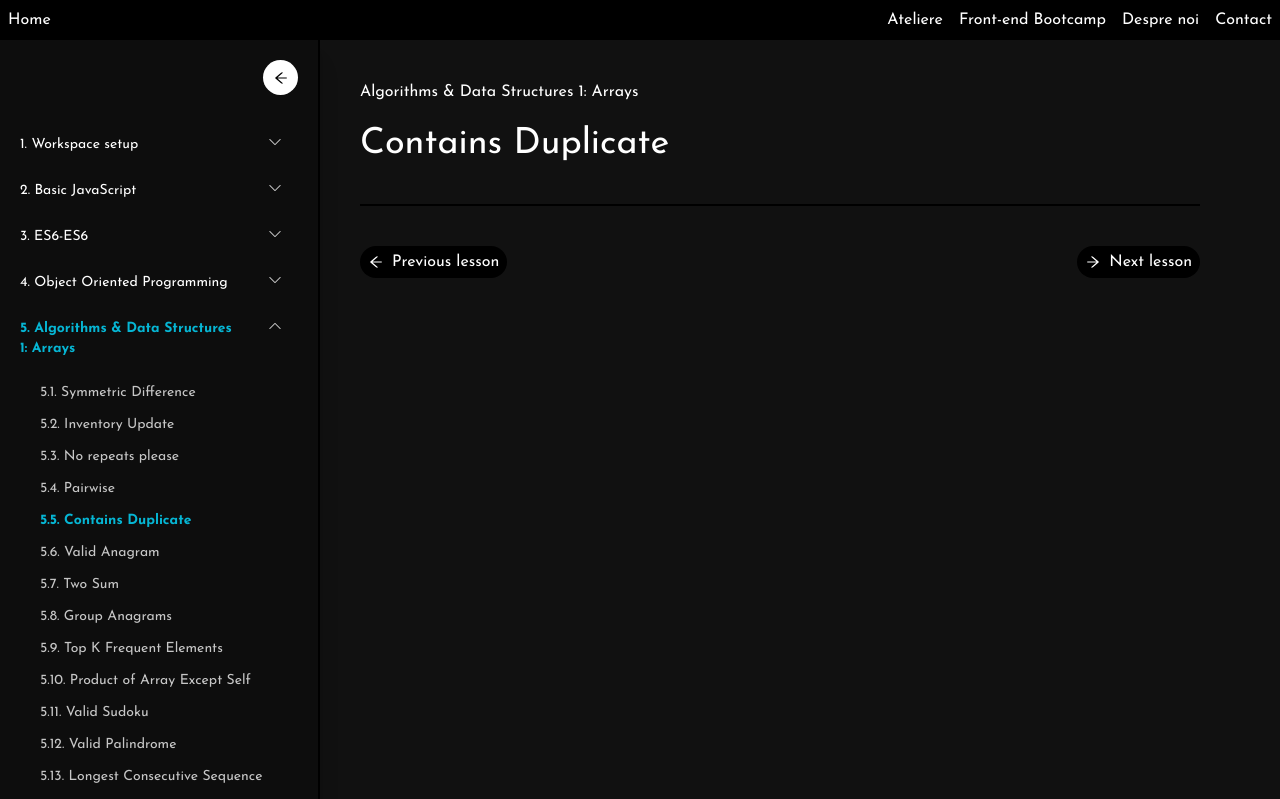
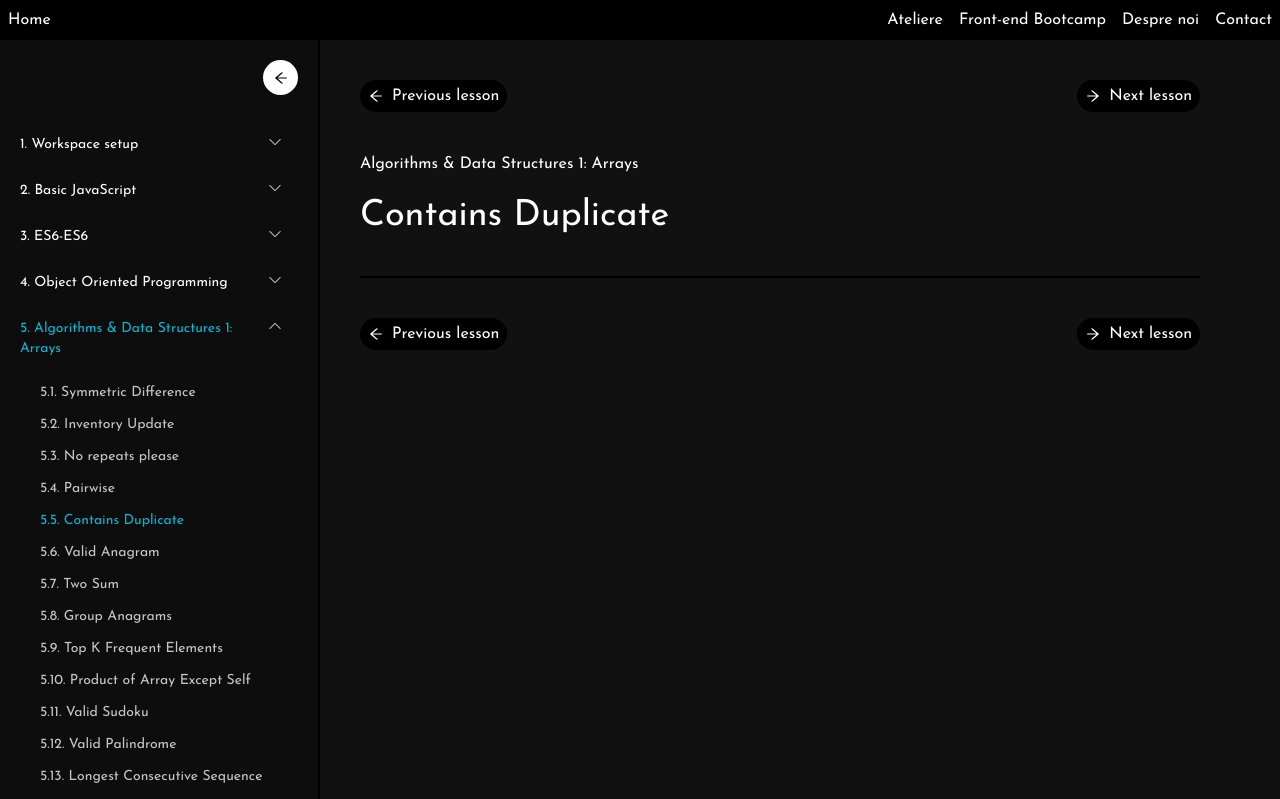
Before and after one commit to cristian-albu/byte-wizard, a Next.js app: page /front-end-bootcamp/algorithms-data-structures-1-arrays/contains-duplicate in a window 1280 px wide. Shown: the top 799 px of the page. Built offline with nearby package versions, Linux system fonts and the light colour scheme.

Commit message:
next link function fix

```diff
--- a/app/(pages)/front-end-bootcamp/[slug]/[lesson]/page.tsx
+++ b/app/(pages)/front-end-bootcamp/[slug]/[lesson]/page.tsx
@@ -12,36 +12,46 @@ export async function generateStaticParams({ params: { slug } }: { params: { slu
     }));
 }
 
+const NextAndPrevLinks = ({ params }: { params: Params }) => {
+    const prevLessonLink = getPreviousLessonLink(params);
+    const nextLessonLink = getNextLessonLink(params);
+    console.log(nextLessonLink);
+    return (
+        <div className="w-full flex justify-between items-center ">
+            {prevLessonLink && (
+                <Link className="btnPrimary" href={prevLessonLink}>
+                    <AiOutlineArrowLeft />
+                    Previous lesson
+                </Link>
+            )}
+            {nextLessonLink && (
+                <Link className="btnPrimary" href={nextLessonLink}>
+                    <AiOutlineArrowRight />
+                    Next lesson
+                </Link>
+            )}
+        </div>
+    );
+};
+
 const Lesson = ({ params }: { params: Params }) => {
     const currentLessonData = chapterObject[params.slug].chapters.find(
         (lesson: ChapterType) => lesson.link === params.lesson
     );
     if (!currentLessonData) notFound();
 
-    const prevLessonLink = getPreviousLessonLink(params);
-    const nextLessonLink = getNextLessonLink(params);
     return (
         <main className="p-10 pr-20 w-full">
             <div>
-                <p>{chapterObject[params.slug].chapterTitle}</p>
+                <NextAndPrevLinks params={params} />
+                <p className="mt-10">{chapterObject[params.slug].chapterTitle}</p>
+
                 <h1 className="text-4xl my-5">{currentLessonData.title}</h1>
                 <p>{currentLessonData.description}</p>
             </div>
             <div>{currentLessonData.component}</div>
-            <div className="w-full flex justify-between items-center pt-10 border-t-2 border-t-black mt-10">
-                {prevLessonLink && (
-                    <Link className="btnPrimary" href={prevLessonLink}>
-                        <AiOutlineArrowLeft />
-                        Previous lesson
-                    </Link>
-                )}
-                {nextLessonLink && (
-                    <Link className="btnPrimary" href={nextLessonLink}>
-                        <AiOutlineArrowRight />
-                        Next lesson
-                    </Link>
-                )}
-            </div>
+            <div className="pt-10 border-t-2 border-t-black mt-10" />
+            <NextAndPrevLinks params={params} />
         </main>
     );
 };
--- a/app/components/layout/FrontEndBootcampNav.tsx
+++ b/app/components/layout/FrontEndBootcampNav.tsx
@@ -10,8 +10,8 @@ import { usePathname } from "next/navigation";
 
 const FrontEndBootcampNav = () => {
     const pathname = usePathname();
-    const endPath = pathname.split("/")[2]; // after ../front-end-bootcamp/;
-    const [expandedChapter, setExpandedChapter] = React.useState(endPath);
+    const chapterPath = pathname.split("/")[2]; // after ../front-end-bootcamp/;
+    const [expandedChapter, setExpandedChapter] = React.useState(chapterPath);
     const handleExpand = (id: string) => {
         if (expandedChapter === id) {
             setExpandedChapter("");
@@ -21,6 +21,10 @@ const FrontEndBootcampNav = () => {
     };
 
     const [isMenuOpen, setMenuOpen] = React.useState(true);
+
+    React.useEffect(() => {
+        setExpandedChapter(pathname.split("/")[2]);
+    }, [pathname]);
 
     return (
         <nav
@@ -54,7 +58,7 @@ const FrontEndBootcampNav = () => {
                             <Link
                                 href={`/front-end-bootcamp/${chapter.chapterLink}`}
                                 className={`link ${
-                                    chapter.chapterLink === endPath ? "text-cyan-500 font-bold transition" : "text-white"
+                                    chapter.chapterLink === chapterPath ? "text-cyan-500 transition" : "text-white"
                                 } hover:text-cyan-500 col-span-4`}
                                 aria-label={`navigate to ${chapter.chapterTitle}`}
                             >
@@ -84,7 +88,7 @@ const FrontEndBootcampNav = () => {
                                             href={`/front-end-bootcamp/${chapter.chapterLink}/${topic.link}`}
                                             className={`link hover:text-white ${
                                                 pathname === `/front-end-bootcamp/${chapter.chapterLink}/${topic.link}`
-                                                    ? "text-cyan-500 font-bold"
+                                                    ? "text-cyan-500 "
                                                     : ""
                                             }`}
                                             aria-label={`Navigate to ${topic.link}`}
--- a/app/lib/lessonNavigation/lessonNavigation.ts
+++ b/app/lib/lessonNavigation/lessonNavigation.ts
@@ -1,30 +1,30 @@
 import chapters from "@/app/lib/chapters/chapters";
 import { Params } from "../types";
 
-export const getChapterAndLessonIndexes = (params: Params) => {
+export const getChapterAndLessonIndexes = (params: Params): number[] => {
     const currentChapterIndex = chapters.findIndex(function (lesson) {
         return lesson.chapterLink === params.slug;
     });
     const currentLessonIndex = chapters[currentChapterIndex].chapters.findIndex(function (lesson) {
         return lesson.link === params.lesson;
     });
+
     return [currentChapterIndex, currentLessonIndex];
 };
 
-export const getPreviousLessonLink = (params: Params) => {
+export const getPreviousLessonLink = (params: Params): string => {
     let [chapterIndex, lessonIndex] = getChapterAndLessonIndexes(params);
     if (lessonIndex === 0) chapterIndex--;
     if (chapterIndex < 0) return "";
     lessonIndex === 0 ? (lessonIndex = chapters[chapterIndex].chapters.length - 1) : lessonIndex--;
+
     return `/front-end-bootcamp/${chapters[chapterIndex].chapterLink}/${chapters[chapterIndex].chapters[lessonIndex].link}`;
 };
 
-export const getNextLessonLink = (params: Params) => {
+export const getNextLessonLink = (params: Params): string => {
     let [chapterIndex, lessonIndex] = getChapterAndLessonIndexes(params);
-    if (lessonIndex === chapters[chapterIndex].chapters.length - 1) chapterIndex++;
+    lessonIndex === chapters[chapterIndex].chapters.length - 1 ? ((lessonIndex = 0), chapterIndex++) : lessonIndex++;
     if (chapterIndex > chapters.length - 1) return "";
-    chapters[chapterIndex - 1] && lessonIndex === chapters[chapterIndex - 1].chapters.length - 1
-        ? (lessonIndex = 0)
-        : lessonIndex++;
+
     return `/front-end-bootcamp/${chapters[chapterIndex].chapterLink}/${chapters[chapterIndex].chapters[lessonIndex].link}`;
 };
```
